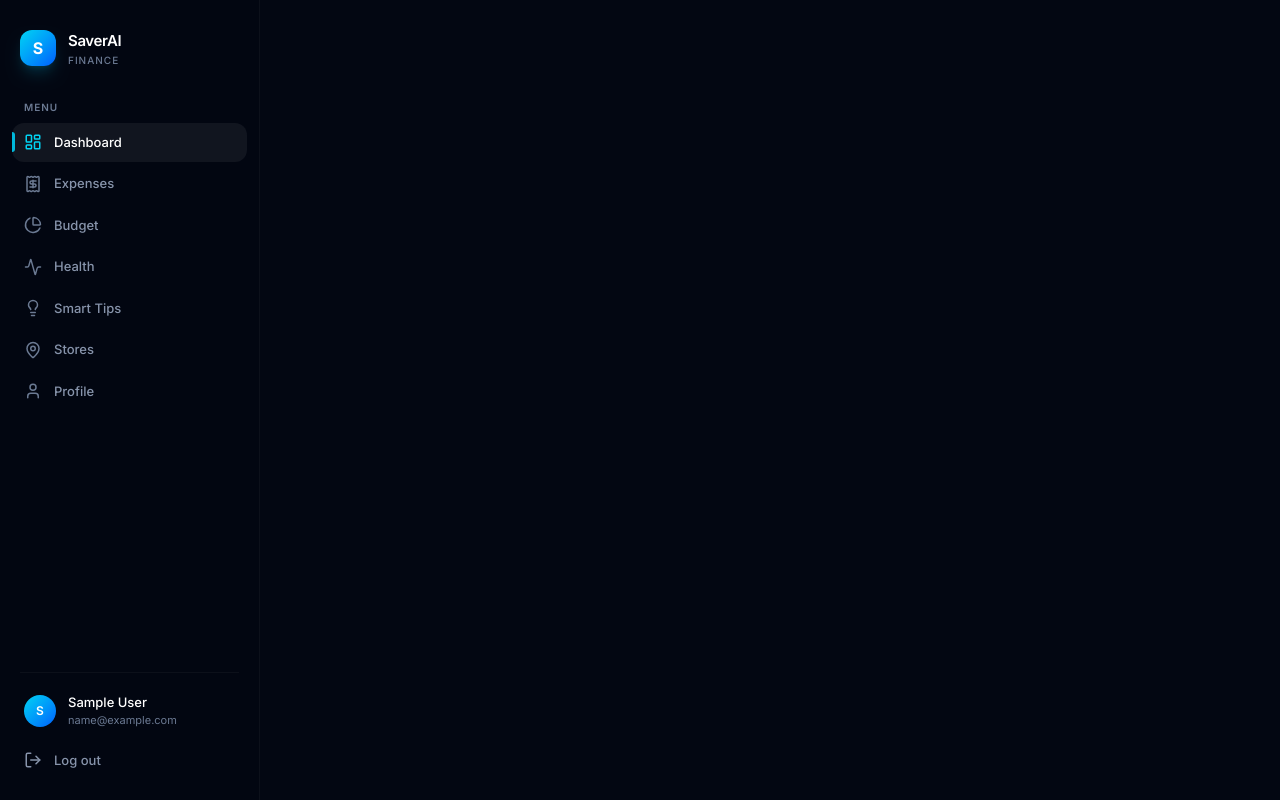
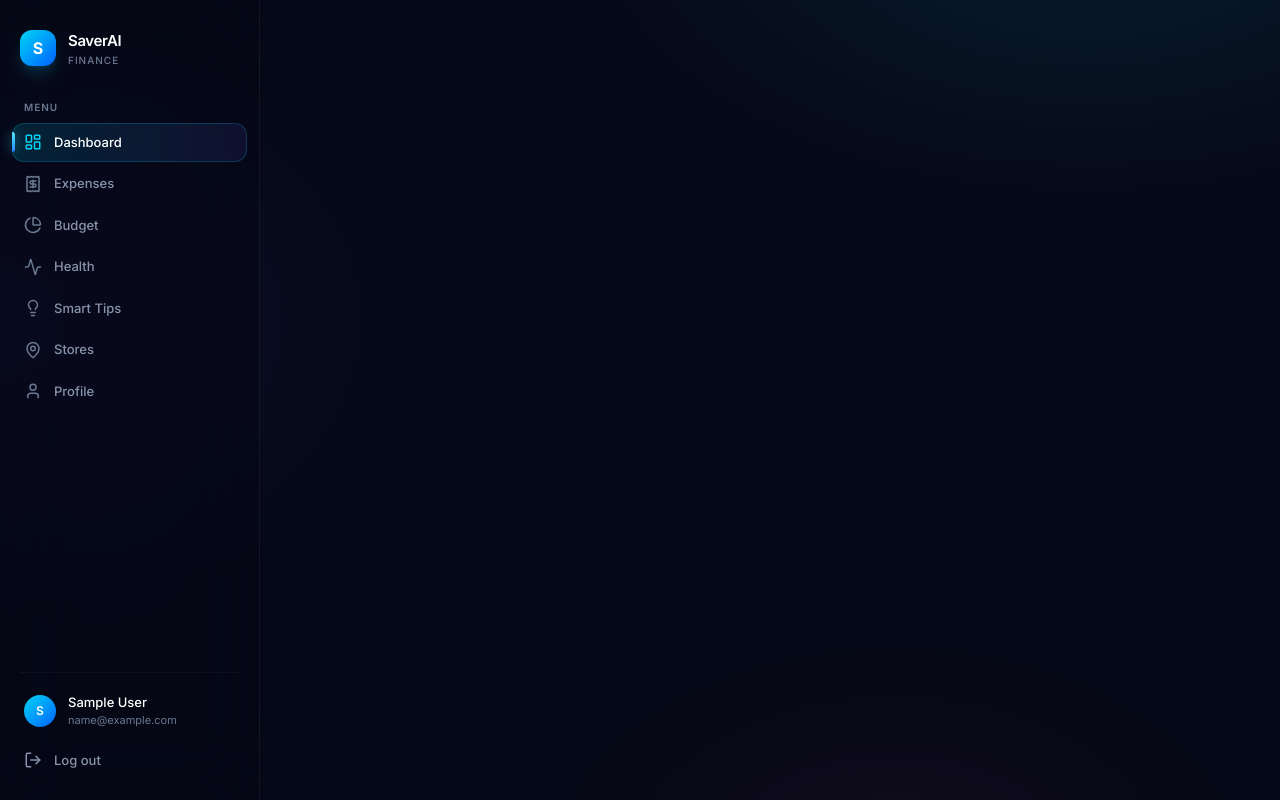
Before and after one commit to naman-sharma12345/saver-ai, a React (Vite) app in the folder frontend/: page /dashboard in a window 1280 px wide. Built offline with nearby package versions, Linux system fonts and the light colour scheme; sample sign-in values are in the browser's storage.

Commit message:
Design: sidebar active state and glass rail

```diff
--- a/frontend/src/components/layout/MainLayout.tsx
+++ b/frontend/src/components/layout/MainLayout.tsx
@@ -66,7 +66,7 @@ export const MainLayout = () => {
               className={cn(
                 'group flex items-center gap-3 px-3 py-2.5 rounded-xl text-[13px] font-medium transition-all duration-200 relative',
                 isActive
-                  ? 'text-white bg-white/[0.06]'
+                  ? 'text-white bg-gradient-to-r from-cyan-500/15 to-indigo-500/10 ring-1 ring-inset ring-cyan-400/20'
                   : 'text-slate-500 hover:text-slate-300 hover:bg-white/[0.03]'
               )}
             >
@@ -74,7 +74,7 @@ export const MainLayout = () => {
               {isActive && (
                 <motion.div
                   layoutId="activeNav"
-                  className="absolute left-0 top-1/2 -translate-y-1/2 w-[3px] h-5 bg-cyan-500 rounded-r-full"
+                  className="absolute left-0 top-1/2 -translate-y-1/2 w-[3px] h-5 bg-gradient-to-b from-cyan-300 to-blue-500 rounded-r-full shadow-[0_0_12px_rgba(34,211,238,0.7)]"
                   transition={{ type: "spring", stiffness: 500, damping: 30 }}
                 />
               )}
@@ -109,9 +109,9 @@ export const MainLayout = () => {
   );
 
   return (
-    <div className="min-h-screen flex bg-[#030712]">
+    <div className="min-h-screen flex app-bg">
       {/* Desktop Sidebar */}
-      <aside className="hidden lg:flex flex-col w-[260px] h-screen sticky top-0 border-r border-white/[0.04] bg-[#030712]/80 backdrop-blur-xl z-30 flex-shrink-0">
+      <aside className="hidden lg:flex flex-col w-[260px] h-screen sticky top-0 border-r border-white/[0.06] bg-[#050816]/60 backdrop-blur-2xl z-30 flex-shrink-0">
         <NavContent />
       </aside>
 
```
